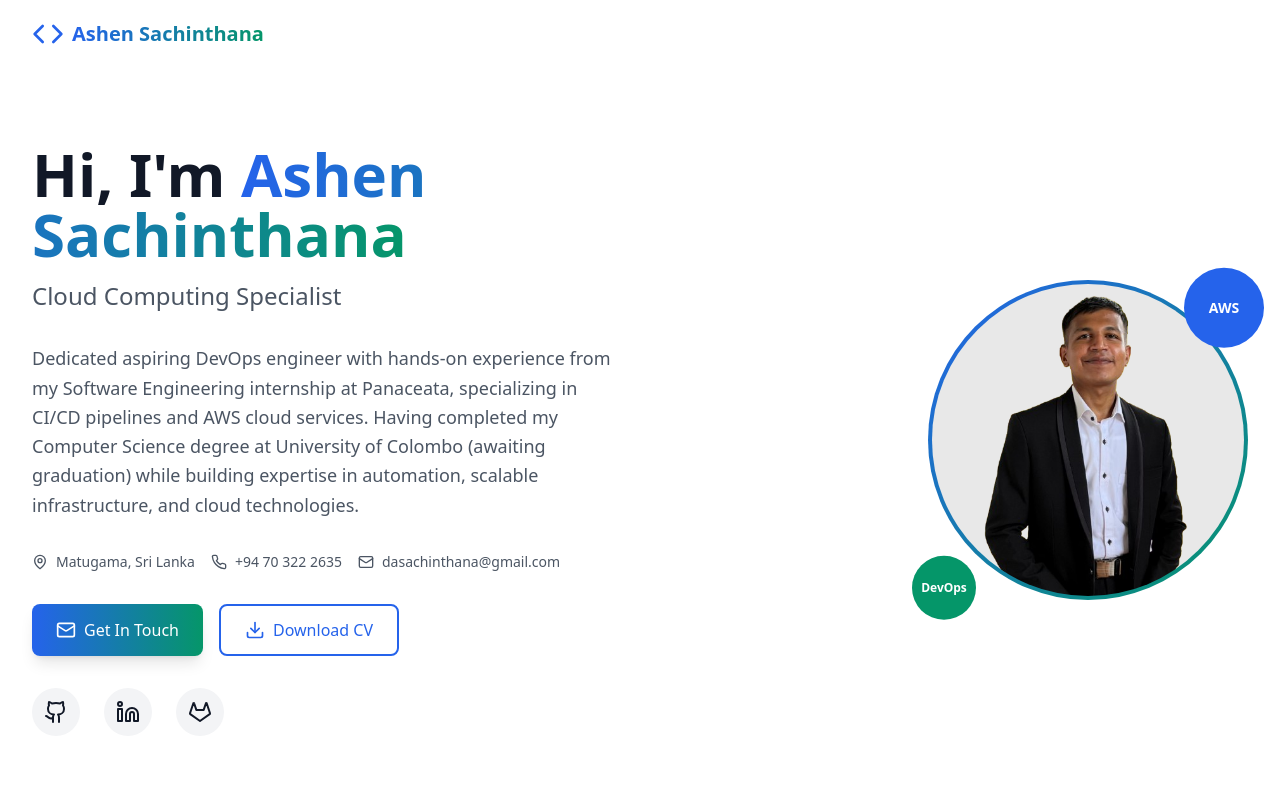
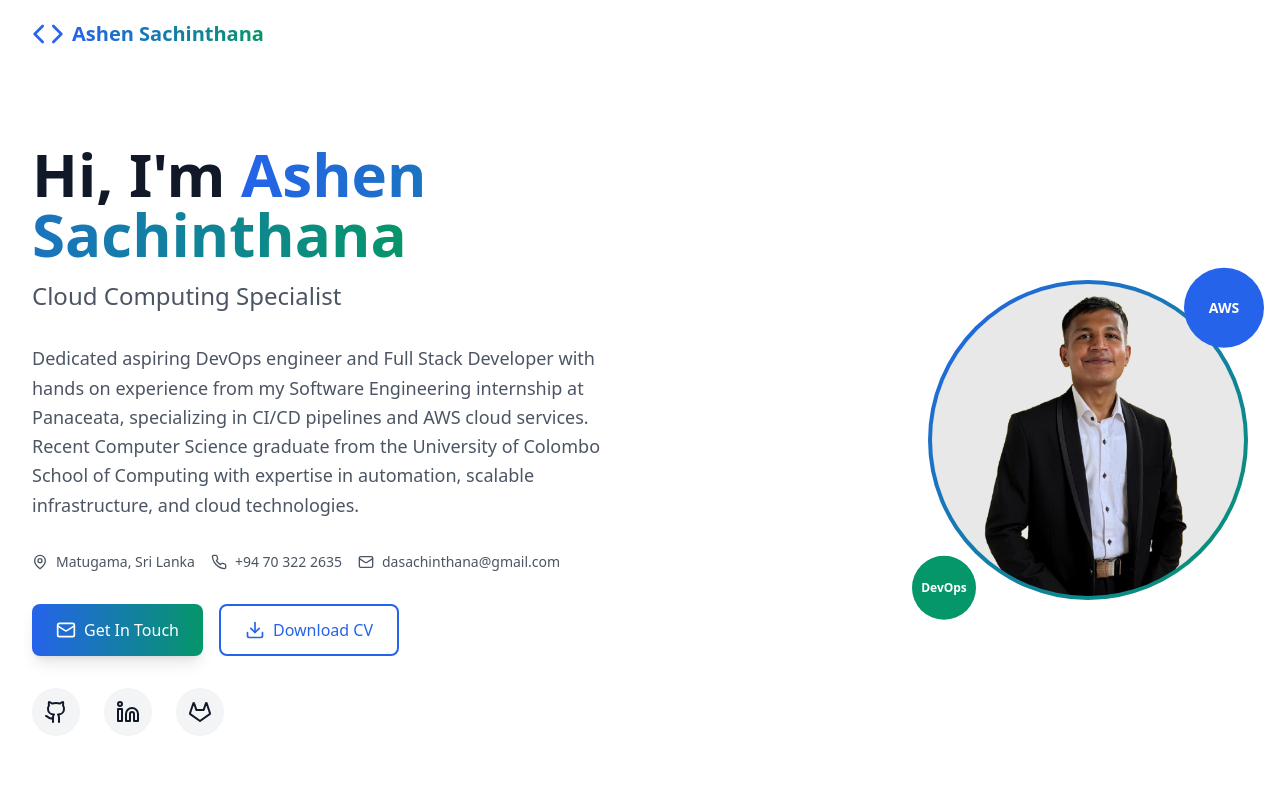
Before and after one commit to AshenSachinthana/portfolio-web, a React (Vite) app: page / in a window 1280 px wide. Shown: the top 800 px of the page. Built offline with nearby package versions, Linux system fonts and the light colour scheme.

Commit message:
Update Hero component: correct role description from student to graduate and enhance internship experience summary

```diff
--- a/src/components/Hero.tsx
+++ b/src/components/Hero.tsx
@@ -5,7 +5,7 @@ import { Download, Mail, Github, Linkedin, MapPin, Phone,Gitlab } from 'lucide-r
 const Hero: React.FC = () => {
   const [currentRole, setCurrentRole] = useState(0);
   const roles = [
-    'Computer Science Student',
+    'Computer Science Graduate',
     'DevOps Enthusiast',
     'Cloud Computing Specialist',
     'Full Stack Developer',
@@ -76,8 +76,8 @@ const Hero: React.FC = () => {
               animate={{ opacity: 1, y: 0 }}
               transition={{ duration: 0.8, delay: 0.6 }}
             >
-              Dedicated aspiring DevOps engineer with hands-on experience from my Software Engineering internship at Panaceata, specializing in CI/CD pipelines and AWS cloud services.
-              Having completed my Computer Science degree at University of Colombo (awaiting graduation) while building expertise in automation, scalable infrastructure, and cloud technologies.
+              Dedicated aspiring DevOps engineer and Full Stack Developer with hands on experience from my Software Engineering internship at Panaceata, specializing in CI/CD pipelines and AWS cloud services.
+              Recent Computer Science graduate from the University of Colombo School of Computing with expertise in automation, scalable infrastructure, and cloud technologies.
             </motion.p>
 
             {/* Contact Info */}
```
